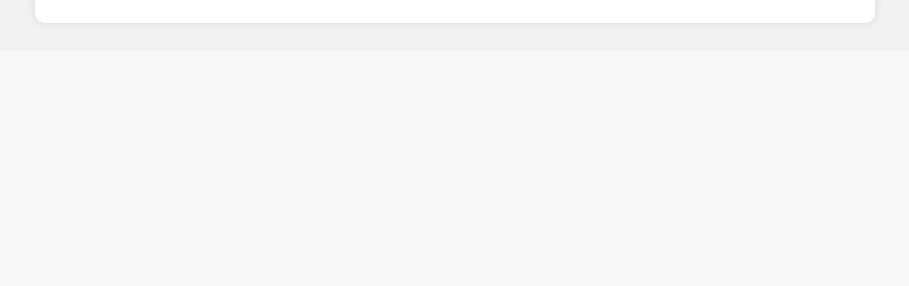
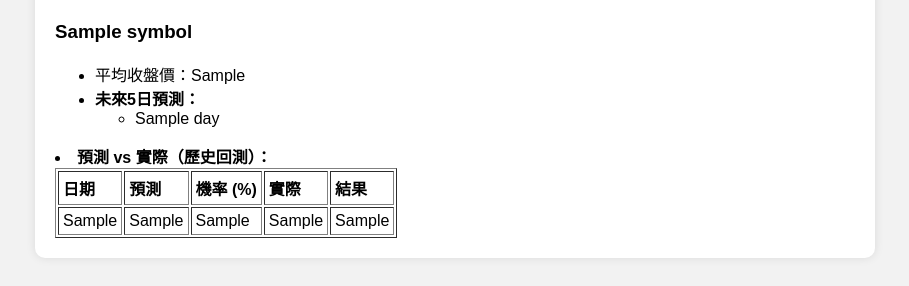
Before and after one commit to LeeChengYou/ccClub_project, a Flask app: template templates/index.html in a window 1280 px wide. Shown: the part 1178-1464 px from the top of the page, without its empty margins (185-1094 px from the left). Before the commit the page ends 1204 px from the top, so only its background shows below. Run offline with Flask 3, Linux system fonts and the light colour scheme; the template is opened without the code that fills it: most values are stand-ins (such as "Sample title", 1, 10 or a date in 2020).

Commit message:
新增未來預測

```diff
--- a/app.py
+++ b/app.py
@@ -1,10 +1,15 @@
 #@author Jeff Lee
 # flask_stock_analysis/
 # ├── app.py               # Flask 主應用程式
-# ├── stock_scraper.py     # 股票爬蟲模組
+# ├── stock_parser.py     # 股票爬蟲模組
 # ├── stock_analysis.py    # 股票分析模組
 # ├── chart_plotter.py     # 繪圖模組
 # ├── strategy_engine.py   # 策略邏輯判斷模組
+# ├── trend_predictor.py  # 趨勢預測模組
+# ├── models/              # 儲存模型的資料夾
+# │   └── stock_trend_model.pkl  # 訓練好的模型
+# ├── train_multi_stock_model.py  # 多股票模型訓練腳本
+# ├── model_trainer.py  # 單股票模型訓練腳本
 # ├── templates/           # HTML 模板資料夾 (Flask 用)
 # │   └── index.html
 # └── static/              # 靜態檔案 (CSS, JS)
@@ -15,6 +20,8 @@ from chart_plotter import draw_chart, draw_bollinger_bands
 from strategy_engine import sma_signal, macd_signal
 import os
 from matplotlib.font_manager import FontProperties
+from trend_predictor import predict_next_5_days
+from trend_predictor import evaluate_model_accuracy
 font_path = "./static/fronts/mingliu.ttc"
 font_prop = FontProperties(fname=font_path)
 
@@ -39,7 +46,7 @@ def index():
     period = '1mo'
 
     if request.method == 'POST':
-        symbols = request.form['symbol'].strip()
+        symbols = request.form['symbol'].strip(' ')
         period = request.form.get('period', '1mo')
         symbol_list = [s.strip() for s in symbols.split(',') if s.strip()]
 
@@ -67,6 +74,12 @@ def index():
                     draw_chart(data, full_data, symbol, font_prop, sma5, sma20, dif, macd, histogram)
                     draw_bollinger_bands(data, symbol, sma_boll, upper_band, lower_band, font_prop)
 
+                    future_trend = predict_next_5_days(symbol)
+                    analysis_dict[symbol]['未來5日預測'] = future_trend
+
+                    # 歷史回測結果（前 10 筆）
+                    backtest_df = evaluate_model_accuracy(symbol).head(10)
+                    analysis_dict[symbol]['回測結果'] = backtest_df.to_dict(orient='records')
             except Exception as e:
                 error_msg = f"資料取得錯誤：{e}"
 
--- a/templates/index.html
+++ b/templates/index.html
@@ -54,8 +54,38 @@
                 </ul>
                 <img src="/static/{{ sym }}_plot.png" alt="{{ sym }} 技術指標圖">
                 <img src="/static/{{ sym }}_bollinger.png" alt="{{ sym }} 布林通道圖">
+
+                <h3>{{ symbol }}</h3>
+                <ul>
+                    <li>平均收盤價：{{ analysis.mean_close }}</li>
+
+                    <li><b>未來5日預測：</b>
+                        <ul>
+                            {% for day in analysis['未來5日預測'] %}
+                                <li>{{ day }}</li>
+                            {% endfor %}
+                        </ul>
+                    </li>
+                </ul>
+                <li><b>預測 vs 實際（歷史回測）：</b>
+                <table border="1" cellpadding="4">
+                    <tr>
+                    <th>日期</th><th>預測</th><th>機率 (%)</th><th>實際</th><th>結果</th>
+                    </tr>
+                    {% for row in analysis['回測結果'] %}
+                        <tr>
+                        <td>{{ row['日期'] }}</td>
+                        <td>{{ row['預測'] }}</td>
+                        <td>{{ row['機率'] }}</td>
+                        <td>{{ row['實際'] }}</td>
+                        <td>{{ row['結果'] }}</td>
+                        </tr>
+                    {% endfor %}
+                </table>
+                </li>
             {% endfor %}
         {% endif %}
+
     </div>
 </body>
 </html>
```
